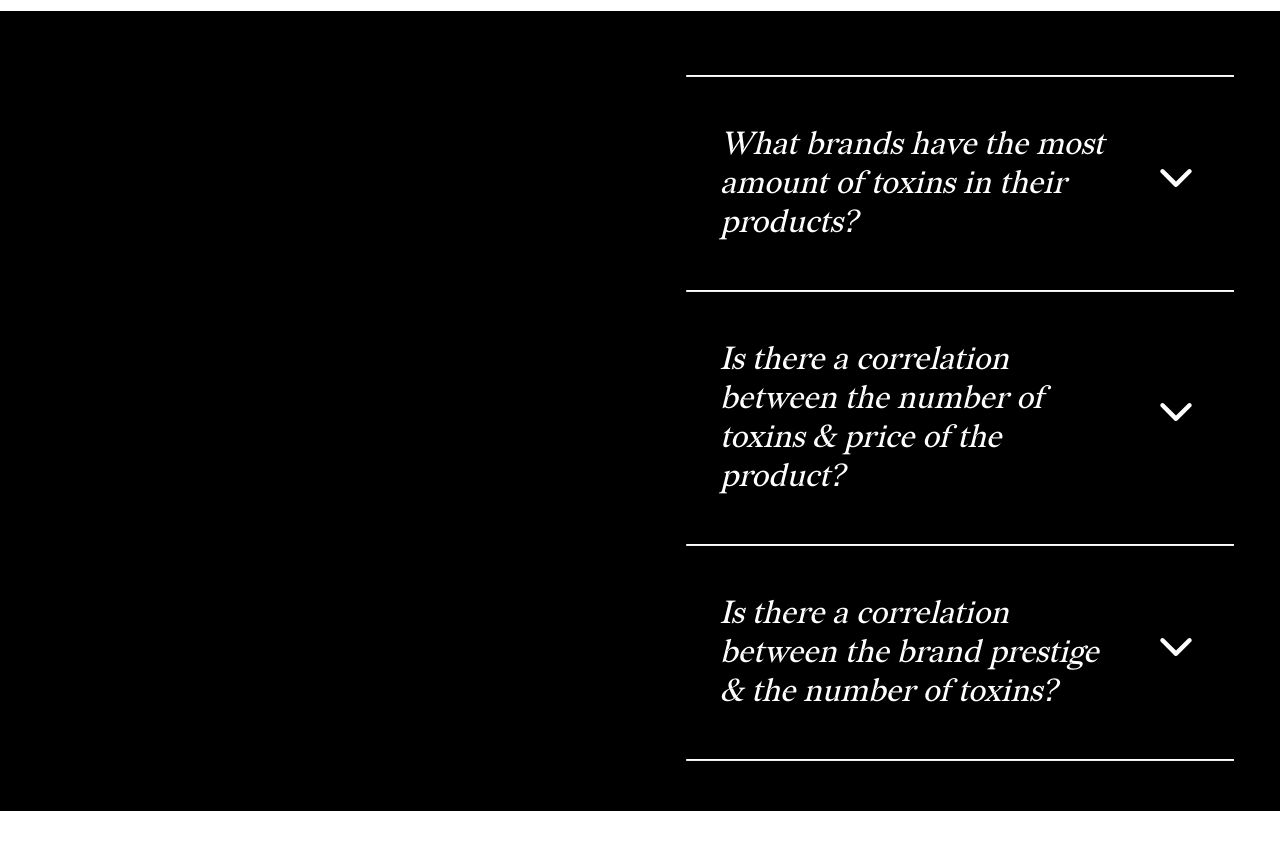
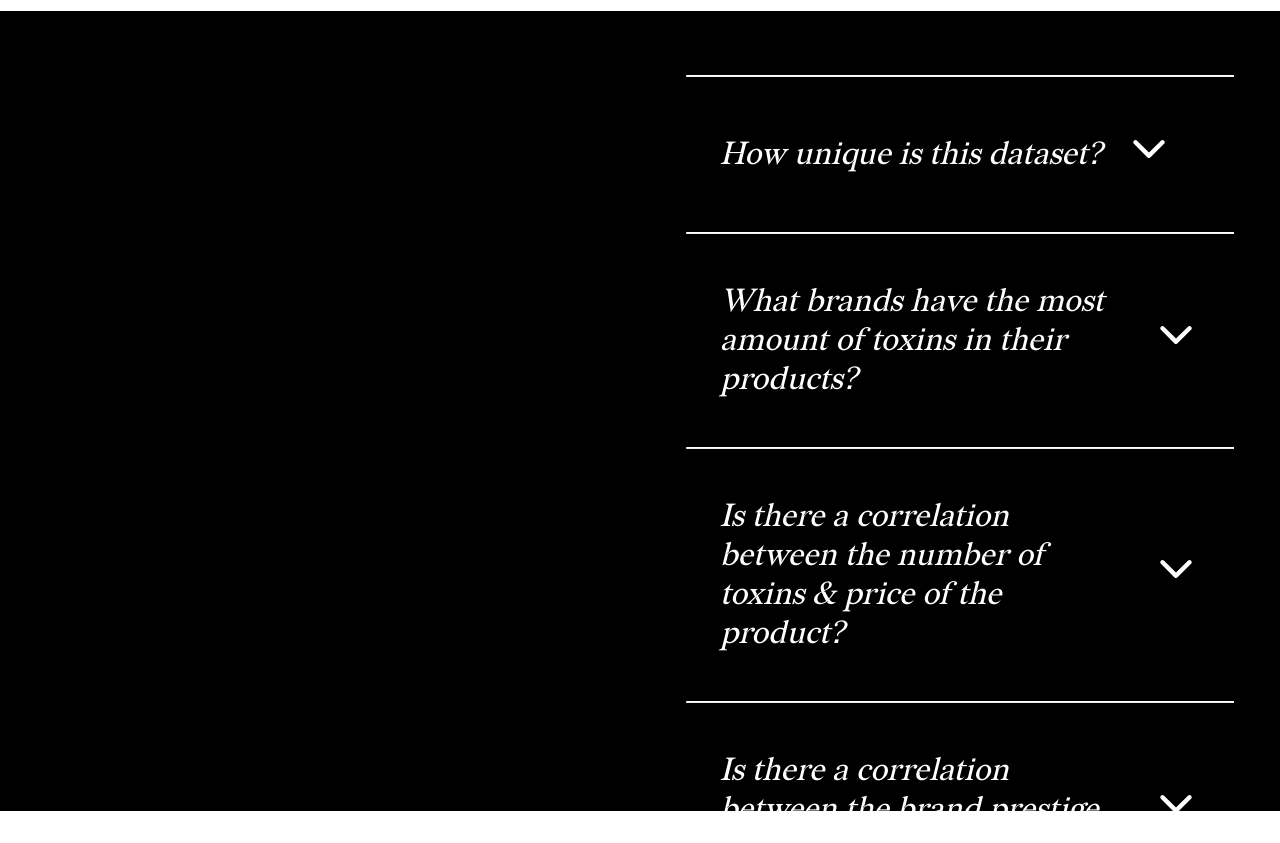
Before and after one commit to mahakanakala/toxins, a Next.js app: page /stats in a window 1280 px wide. Shown: the part 1100-1943 px from the top of the page. Built offline with nearby package versions, Linux system fonts and the light colour scheme.

Commit message:
add dropdown component to stats page

```diff
--- a/app/components/Dropdown.tsx
+++ b/app/components/Dropdown.tsx
@@ -9,11 +9,11 @@ interface QuestionAndAnswer {
 }
 
 const questionsAndAnswers: QuestionAndAnswer[] = [
-  // {
-  //   question: "How unique is this dataset?",
-  //   answer: "Z-score calcualtion of the label, brand, price, and rank have been calculated using KDE (A kernel density estimate) plot which is a method for visualizing the distribution of observations in a dataset, analogous to a histogram.",
-  //   image: "/images/z_score.png",
-  // },
+  {
+    question: "How unique is this dataset?",
+    answer: "Z-score calcualtion of the label, brand, price, and rank have been calculated using KDE (A kernel density estimate) plot which is a method for visualizing the distribution of observations in a dataset, analogous to a histogram.",
+    image: "/images/z_score.png",
+  },
   {
     question: "What brands have the most amount of toxins in their products?",
     answer: "Mostly American brands with minor ones from France and East Asia.",
```
